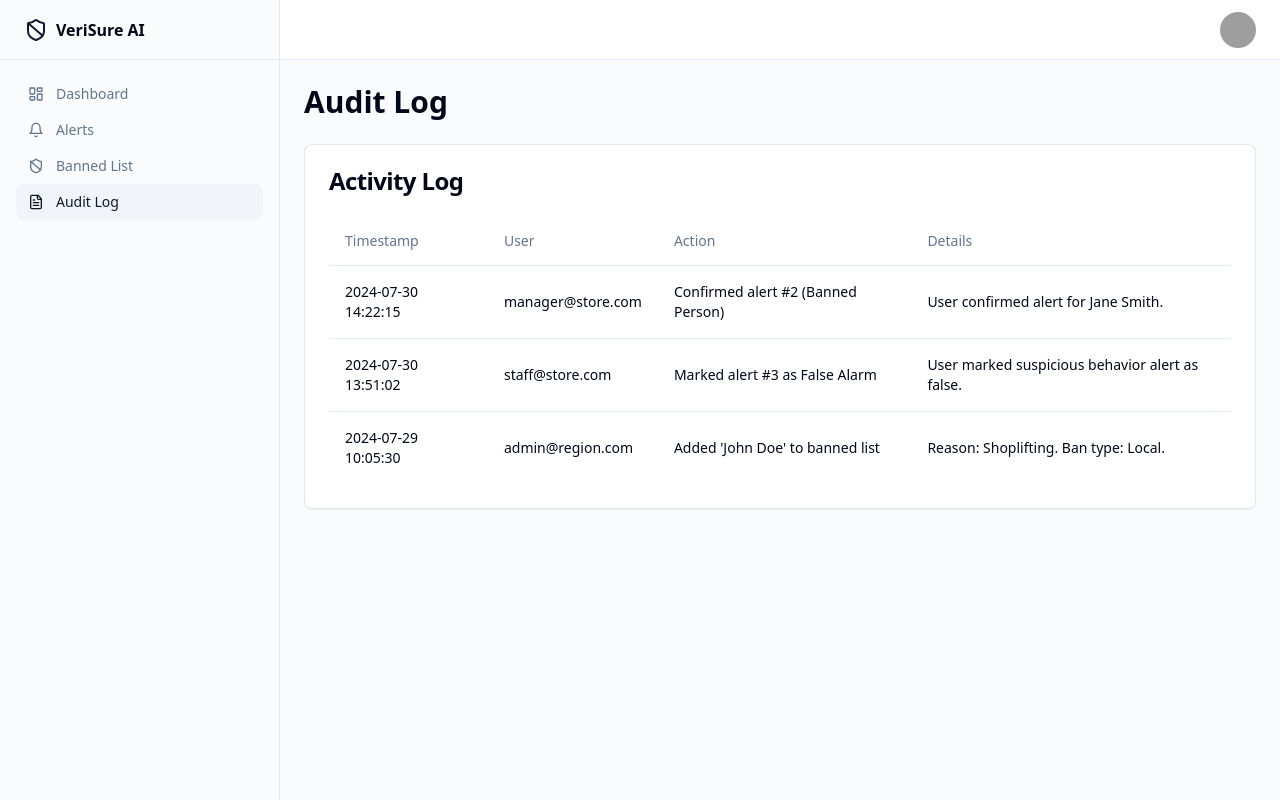
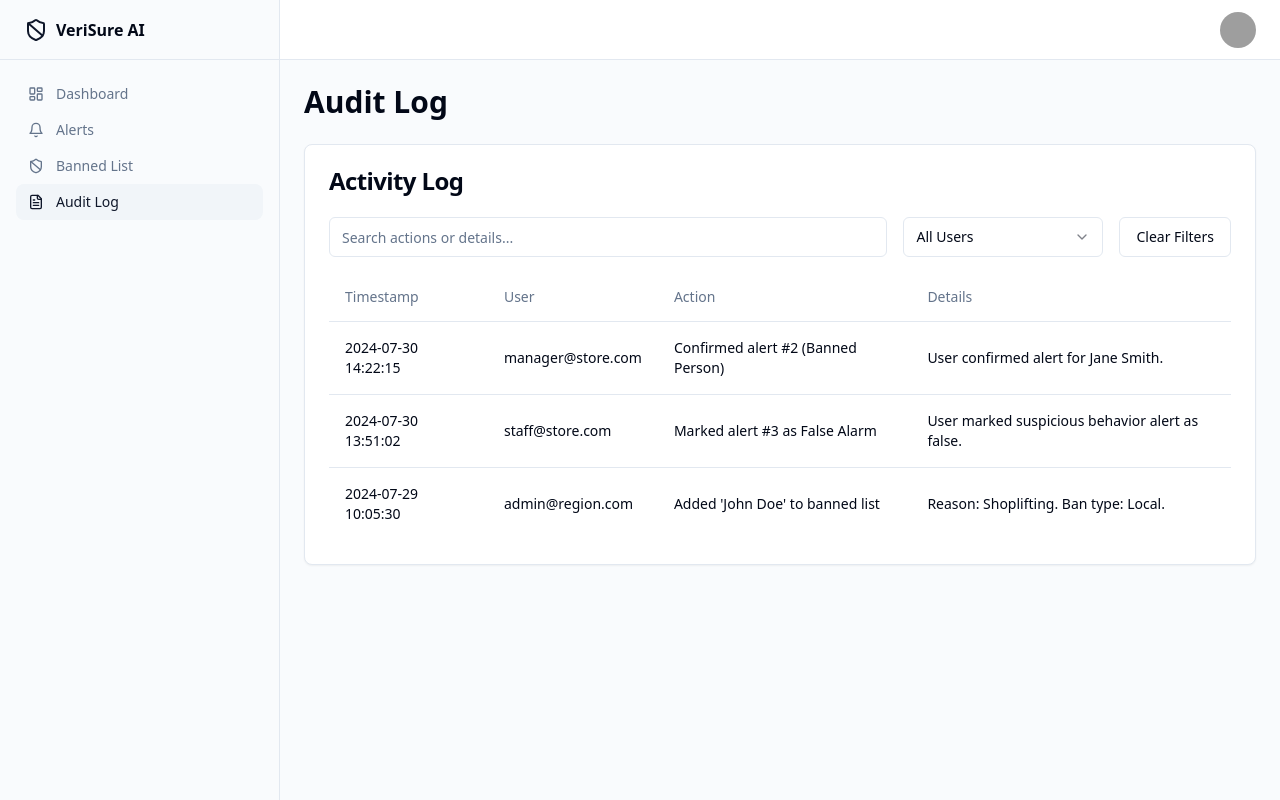
Before and after one commit to cloudcop/eagleye.ai, a React (Vite) app: page /audit-log in a window 1280 px wide. Built offline with nearby package versions, Linux system fonts and the light colour scheme; grey boxes are pictures that could not be loaded.

Commit message:
[dyad] Adding search and filtering to the Audit Log - wrote 1 file(s)

```diff
--- a/src/pages/AuditLog.tsx
+++ b/src/pages/AuditLog.tsx
@@ -1,9 +1,44 @@
+import { useState } from "react";
 import { Card, CardHeader, CardTitle, CardContent } from "@/components/ui/card";
-import { Table, TableBody, TableCell, TableHead, TableHeader, TableRow } from "@/components/ui/table";
+import {
+  Table,
+  TableBody,
+  TableCell,
+  TableHead,
+  TableHeader,
+  TableRow,
+} from "@/components/ui/table";
+import { Input } from "@/components/ui/input";
+import {
+  Select,
+  SelectContent,
+  SelectItem,
+  SelectTrigger,
+  SelectValue,
+} from "@/components/ui/select";
+import { Button } from "@/components/ui/button";
 import { useAuditLog } from "@/context/AuditLogContext";
 
 const AuditLog = () => {
   const { logs } = useAuditLog();
+  const [searchTerm, setSearchTerm] = useState("");
+  const [userFilter, setUserFilter] = useState("all");
+
+  const uniqueUsers = [...new Set(logs.map((log) => log.user))];
+
+  const filteredLogs = logs.filter((log) => {
+    const userMatch = userFilter === "all" || log.user === userFilter;
+    const searchTermMatch =
+      searchTerm === "" ||
+      log.action.toLowerCase().includes(searchTerm.toLowerCase()) ||
+      log.details.toLowerCase().includes(searchTerm.toLowerCase());
+    return userMatch && searchTermMatch;
+  });
+
+  const handleClearFilters = () => {
+    setSearchTerm("");
+    setUserFilter("all");
+  };
 
   return (
     <div>
@@ -13,6 +48,30 @@ const AuditLog = () => {
           <CardTitle>Activity Log</CardTitle>
         </CardHeader>
         <CardContent>
+          <div className="flex flex-col sm:flex-row gap-4 mb-4">
+            <Input
+              placeholder="Search actions or details..."
+              value={searchTerm}
+              onChange={(e) => setSearchTerm(e.target.value)}
+              className="w-full sm:w-auto sm:flex-grow"
+            />
+            <Select value={userFilter} onValueChange={setUserFilter}>
+              <SelectTrigger className="w-full sm:w-[200px]">
+                <SelectValue placeholder="Filter by user" />
+              </SelectTrigger>
+              <SelectContent>
+                <SelectItem value="all">All Users</SelectItem>
+                {uniqueUsers.map((user) => (
+                  <SelectItem key={user} value={user}>
+                    {user}
+                  </SelectItem>
+                ))}
+              </SelectContent>
+            </Select>
+            <Button variant="outline" onClick={handleClearFilters} className="w-full sm:w-auto">
+              Clear Filters
+            </Button>
+          </div>
           <Table>
             <TableHeader>
               <TableRow>
@@ -23,14 +82,22 @@ const AuditLog = () => {
               </TableRow>
             </TableHeader>
             <TableBody>
-              {logs.map((log) => (
-                <TableRow key={log.id}>
-                  <TableCell>{log.timestamp}</TableCell>
-                  <TableCell>{log.user}</TableCell>
-                  <TableCell>{log.action}</TableCell>
-                  <TableCell>{log.details}</TableCell>
+              {filteredLogs.length > 0 ? (
+                filteredLogs.map((log) => (
+                  <TableRow key={log.id}>
+                    <TableCell>{log.timestamp}</TableCell>
+                    <TableCell>{log.user}</TableCell>
+                    <TableCell>{log.action}</TableCell>
+                    <TableCell>{log.details}</TableCell>
+                  </TableRow>
+                ))
+              ) : (
+                <TableRow>
+                  <TableCell colSpan={4} className="h-24 text-center">
+                    No log entries match the current filters.
+                  </TableCell>
                 </TableRow>
-              ))}
+              )}
             </TableBody>
           </Table>
         </CardContent>
```
